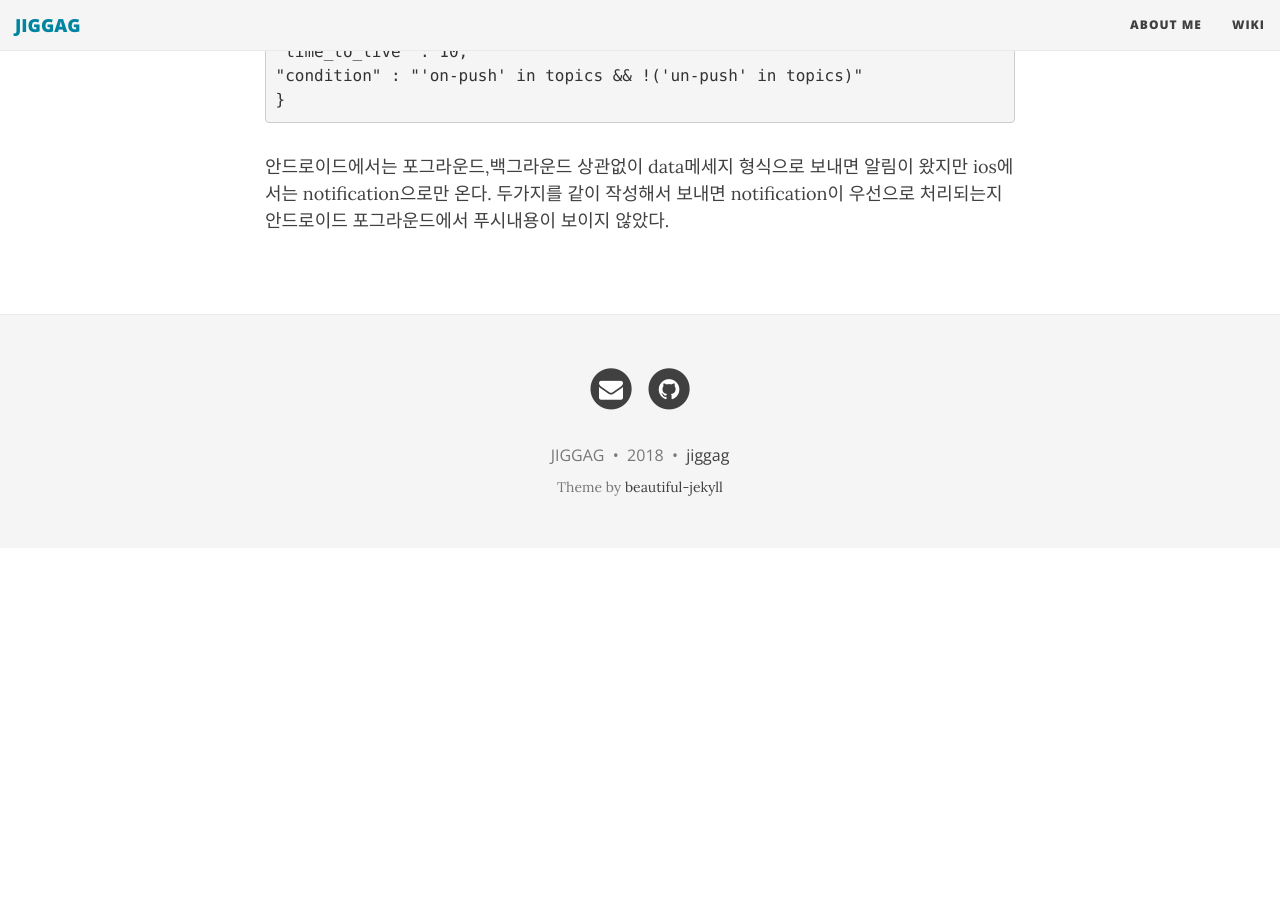
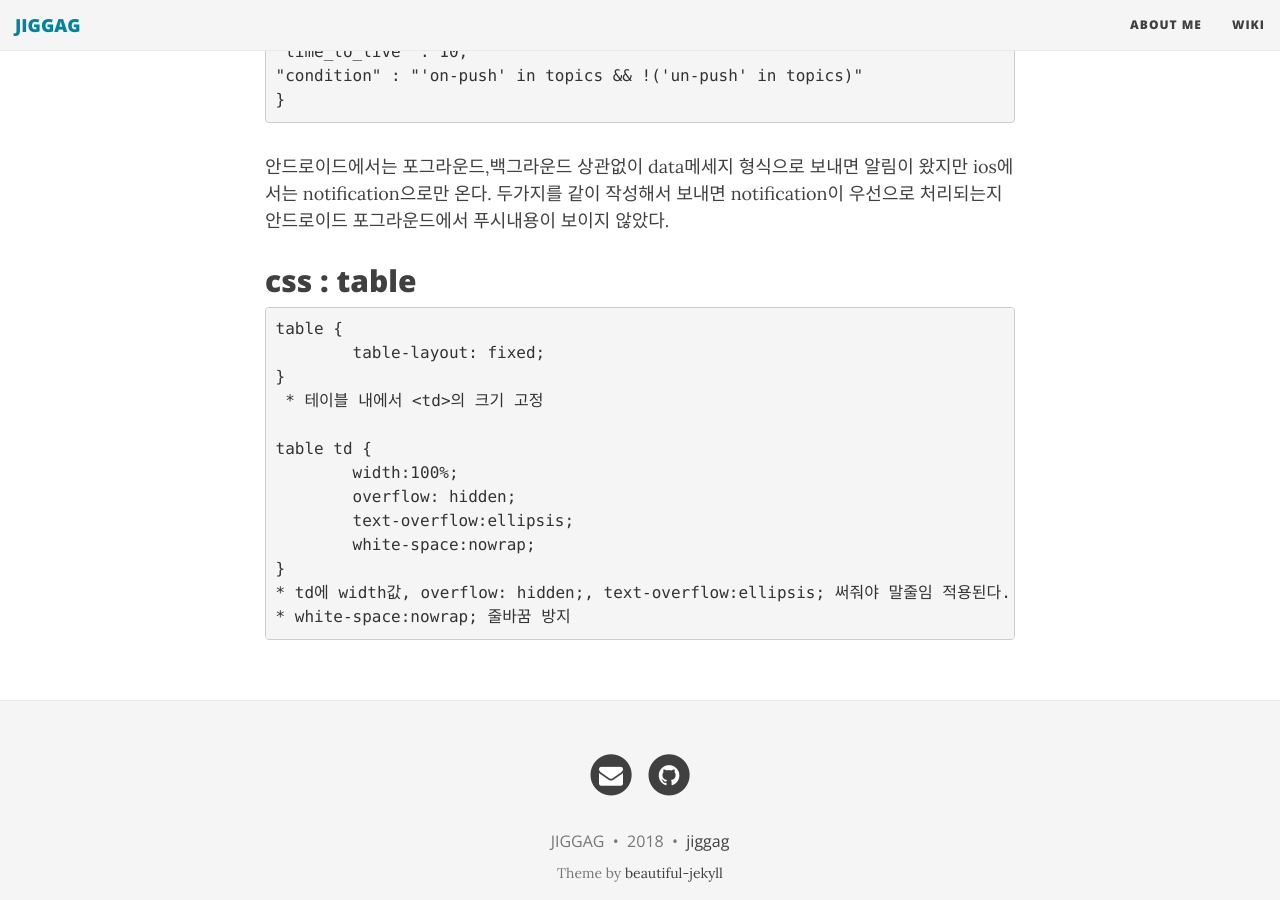
Before and after one commit to jiggag/jiggag.github.io, a Jekyll site: the page built from wiki.md, in a window 1280 px wide and 900 px high, scrolled down 5967 px. Built offline with Jekyll 4.4.1, drawn with Linux system fonts in a browser that asks for light colours; nearby versions of some CDN libraries; before the commit the page ends 6515 px from its top, so only the background shows below that.

Commit message:
Update wiki.md

````diff
--- a/wiki.md
+++ b/wiki.md
@@ -240,3 +240,21 @@ FirebaseMessaging.getInstance().unsubscribeFromTopic("notice");
 ```
 안드로이드에서는 포그라운드,백그라운드 상관없이 data메세지 형식으로 보내면 알림이 왔지만 ios에서는 notification으로만 온다.
 두가지를 같이 작성해서 보내면 notification이 우선으로 처리되는지 안드로이드 포그라운드에서 푸시내용이 보이지 않았다.
+
+
+## css : table
+```script
+table {
+	table-layout: fixed;
+}
+ * 테이블 내에서 <td>의 크기 고정
+
+table td {
+	width:100%;
+	overflow: hidden;
+	text-overflow:ellipsis;
+	white-space:nowrap;
+}
+* td에 width값, overflow: hidden;, text-overflow:ellipsis; 써줘야 말줄임 적용된다.
+* white-space:nowrap; 줄바꿈 방지
+```
````
